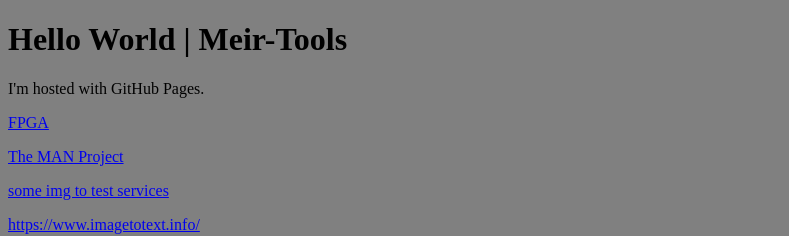
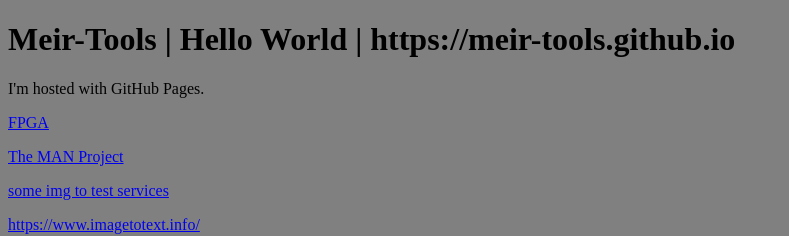
Before and after one commit to Meir-Tools/Meir-Tools.github.io, a plain HTML site: page index.html in a window 1280 px wide. Shown: the top 236 px of the page, without its empty margins (0-789 px from the left). Drawn offline with Linux system fonts and the light colour scheme.

```diff
--- a/index.html
+++ b/index.html
@@ -4,7 +4,7 @@
     <title>meir-e | </title>
   </head>
   <body style="background-color:Gray;" >
-    <h1>Hello World | Meir-Tools</h1>
+    <h1>Meir-Tools | Hello World | https://meir-tools.github.io</h1>
     <p>I'm hosted with GitHub Pages.</p>
     <p><a href="https://en.wikipedia.org/wiki/Field-programmable_gate_array">FPGA</a></p>
     <p><a href="https://github.com/Meir-Tools/MAN">The MAN Project</a></p>
```
